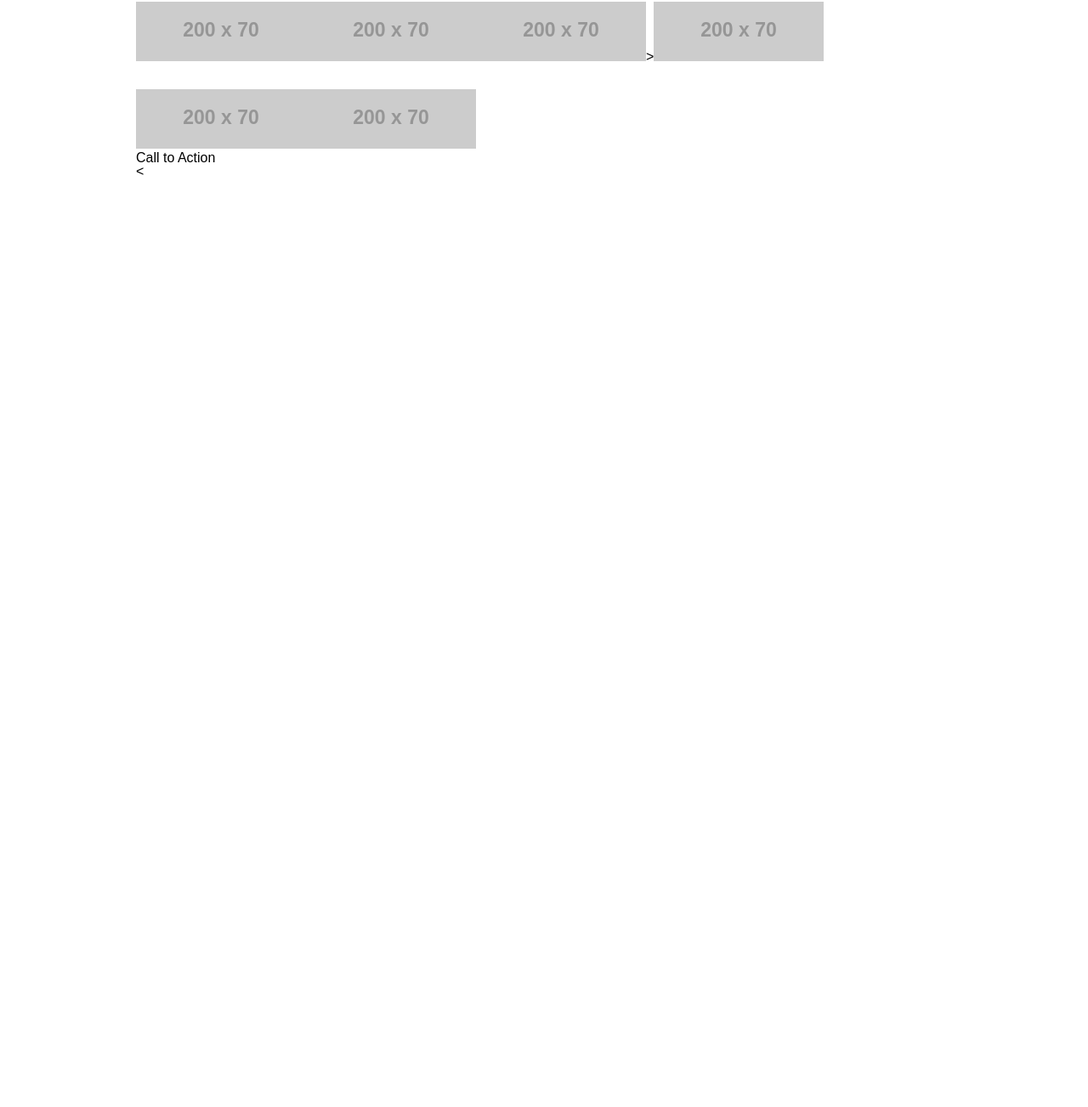
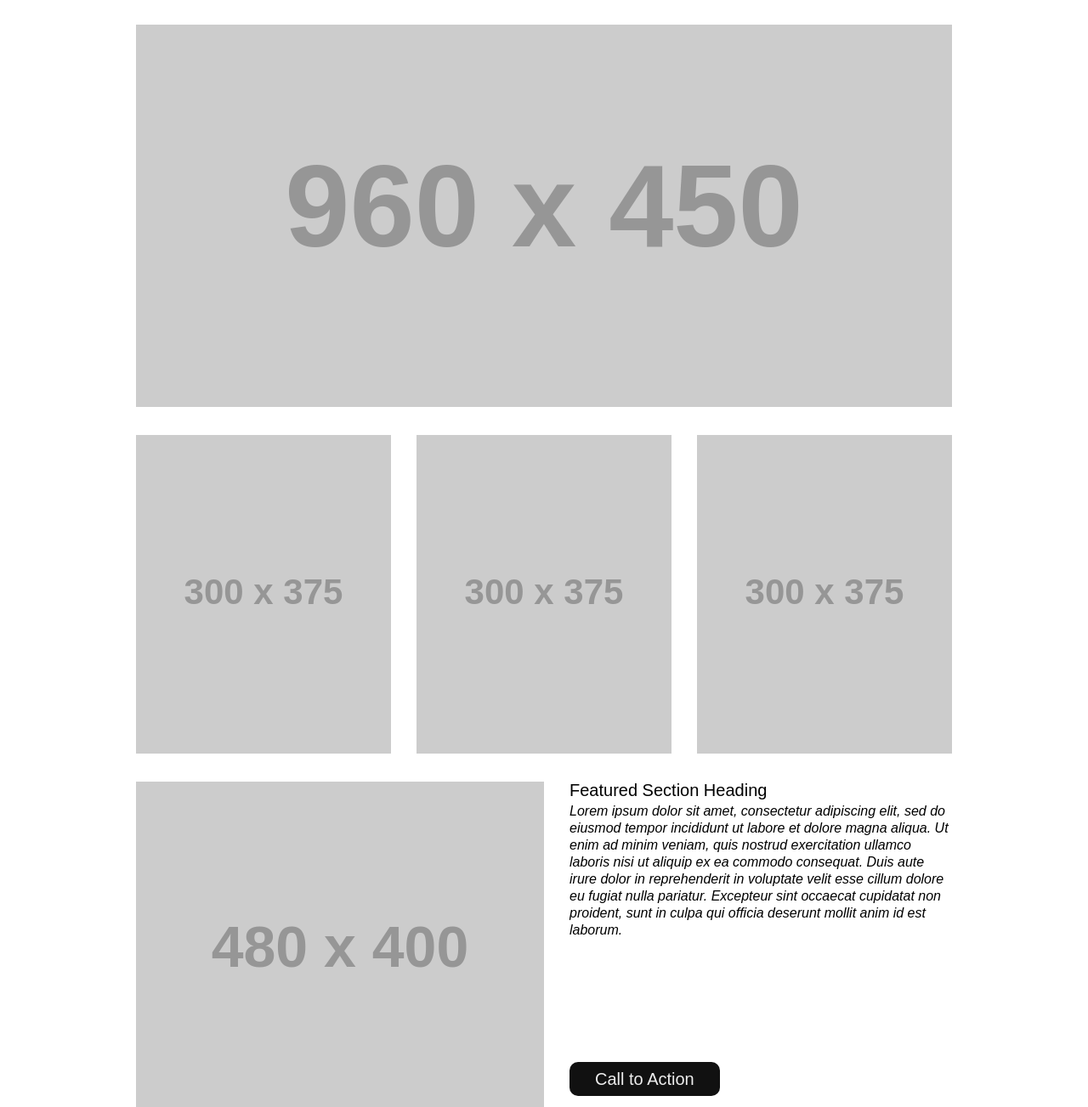
Before and after one commit to kevinhenry/wireframe-exercise, a plain HTML site: page index.html in a window 1280 px wide. Shown: the part 101-1404 px from the top of the page at 85% size. Before the commit the page ends 800 px from the top, so only its background shows below. Drawn offline with Linux system fonts and the light colour scheme; placeholder pictures from the web are drawn by us.

Commit message:
Updating in functional state

```diff
--- a/index.html
+++ b/index.html
@@ -1,6 +1,5 @@
 <!DOCTYPE html>
 <html>
-
   <head>
     <title>Wireframe Exercise</title>
     <link rel="stylesheet" href="css/reset.css">
@@ -8,6 +7,7 @@
   </head>
 
   <body>
+    <header>
       <nav>
         <a href="#"><img src="https://placehold.it/200x70/111" alt="placeholder"></a>
         <span><a href="#">Nav Item 1</a></span>
@@ -18,13 +18,24 @@
     </header>
 
     <main>
+      <img src="https://placehold.it/960x450/111" alt="placeholder">
 
-      <img src=><img src="https://placehold.it/200x70/111"><img src="https://placehold.it/200x70/111"><img
-        src="https://placehold.it/200x70/111" </body>><img src="https://placehold.it/200x70/111"><img
-        src="https://placehold.it/200x70/111"><img src="https://placehold.it/200x70/111" </html>
+      <ul>
+        <li><img src="https://placehold.it/300x375/111" alt="placeholder"></li>
+        <li><img src="https://placehold.it/300x375/111" alt="placeholder"></li>
+        <li><img src="https://placehold.it/300x375/111" alt="placeholder"></li>
+      </ul>
 
+      <section>
+        <img src="https://placehold.it/480x400/111" alt="placeholder">
+        <article>
+          <h2>Featured Section Heading</h2>
+          <p>Lorem ipsum dolor sit amet, consectetur adipiscing elit, sed do eiusmod tempor incididunt ut labore et dolore magna aliqua. Ut enim ad minim veniam, quis nostrud exercitation ullamco laboris nisi ut aliquip ex ea commodo consequat. Duis aute irure dolor in reprehenderit in voluptate velit esse cillum dolore eu fugiat nulla pariatur. Excepteur sint occaecat cupidatat non proident, sunt in culpa qui officia deserunt mollit anim id est laborum.</p>
+          <div>Call to Action</div>
+        </article>
+      </section>
+    </main>
 
-
-
-        <div>Call to Action</div>
-        <
+    <footer></footer>
+  </body>
+</html>
```
Also changed, not shown: js/app.js (deleted). Lines whose indentation alone changed are shown as unchanged.
